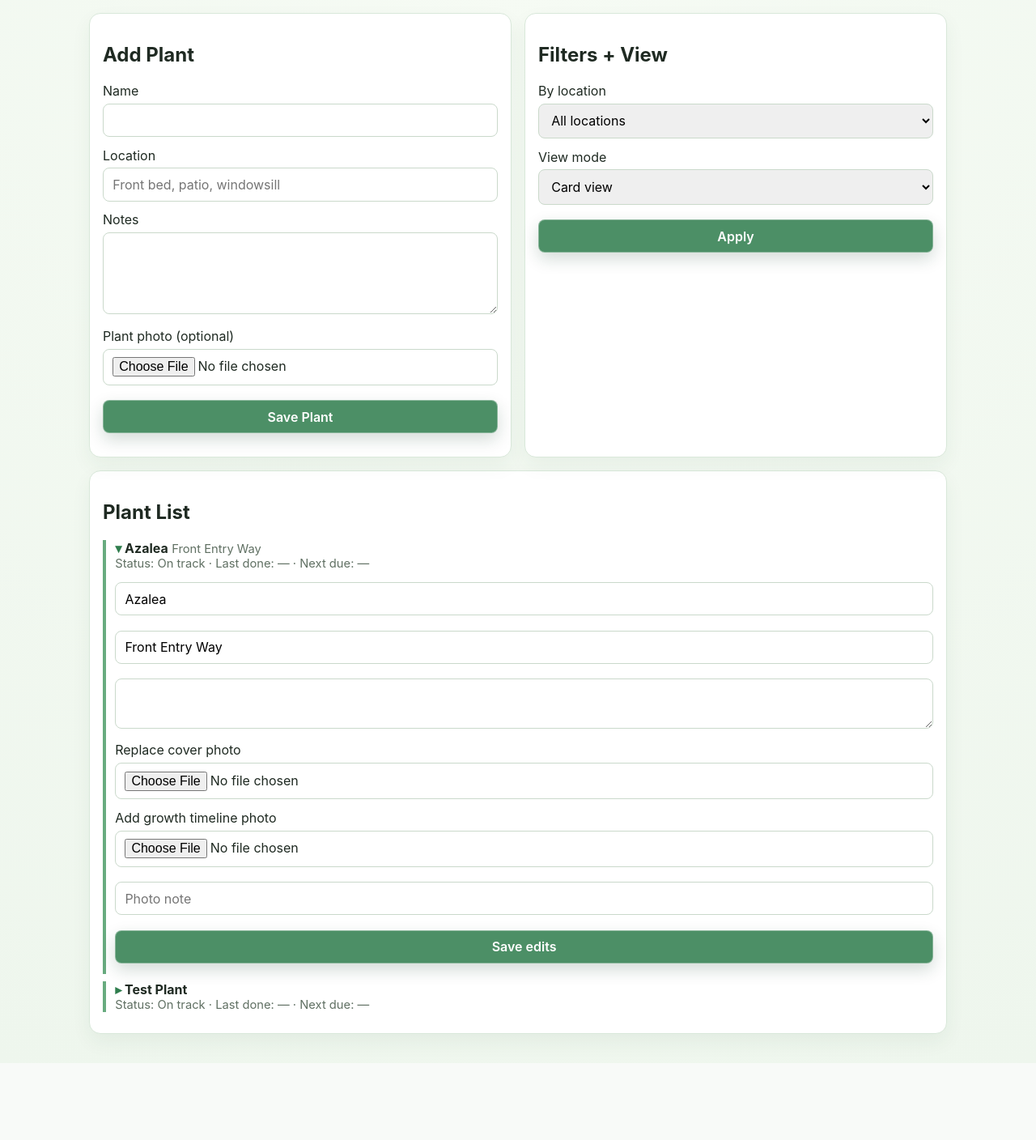
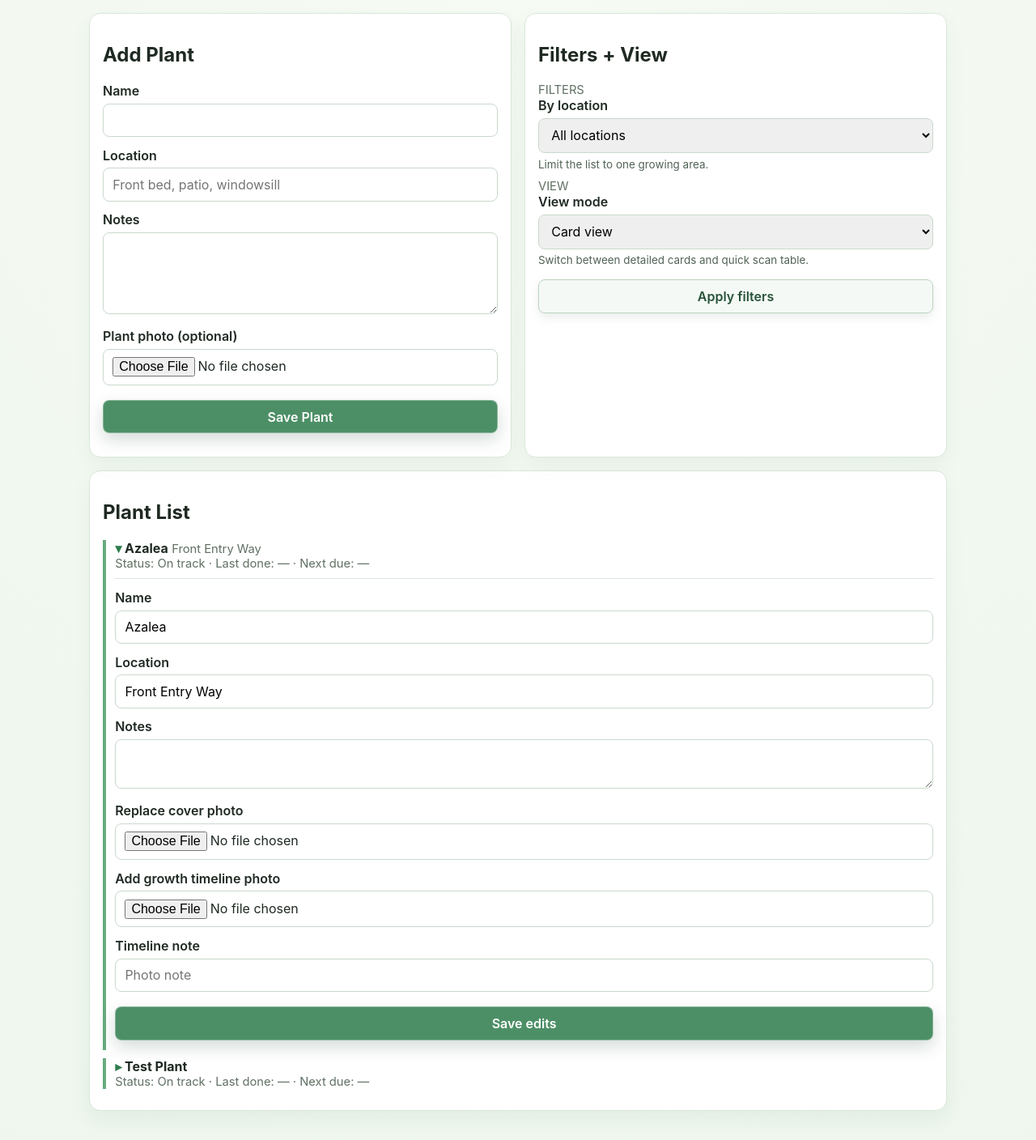
Before and after one commit to jpk300/FertilizerTracker, a Flask app: page /add in a window 1280 px wide. Shown: the part 54-1462 px from the top of the page at 81% size. Before the commit the page ends 1354 px from the top, so only its background shows below. Run offline with Flask 3, Linux system fonts and the light colour scheme; data comes from the database, SQL or seed files in the repository; data that the repository does not hold is empty.

Commit message:
Modernize filter and plant list UX with accessibility improvements

```diff
--- a/templates/add.html
+++ b/templates/add.html
@@ -4,30 +4,37 @@
   <div class="card">
     <h2>Add Plant</h2>
     <form method="post" action="{{ url_for('add_plant') }}" enctype="multipart/form-data">
-      <label>Name</label><input name="name" required />
-      <label>Location</label><input name="location" placeholder="Front bed, patio, windowsill" />
-      <label>Notes</label><textarea name="notes" rows="4"></textarea>
-      <label>Plant photo (optional)</label><input name="image" type="file" accept="image/png,image/jpeg,image/gif,image/webp" />
+      <label for="new-name">Name</label><input id="new-name" name="name" required />
+      <label for="new-location">Location</label><input id="new-location" name="location" placeholder="Front bed, patio, windowsill" />
+      <label for="new-notes">Notes</label><textarea id="new-notes" name="notes" rows="4"></textarea>
+      <label for="new-image">Plant photo (optional)</label><input id="new-image" name="image" type="file" accept="image/png,image/jpeg,image/gif,image/webp" />
       <button type="submit">Save Plant</button>
     </form>
   </div>
   <div class="card">
     <h2>Filters + View</h2>
     <form method="get" action="{{ url_for('add_page') }}">
-      <label>By location</label>
-      <select name="location"><option value="">All locations</option>{% for loc in locations %}<option value="{{ loc }}" {{ 'selected' if loc==location_filter else '' }}>{{ loc }}</option>{% endfor %}</select>
-      <label>View mode</label>
-      <select name="view"><option value="cards" {{ 'selected' if view_mode=='cards' else '' }}>Card view</option><option value="table" {{ 'selected' if view_mode=='table' else '' }}>Compact table</option></select>
-      <button type="submit">Apply</button>
+      <div class="small">FILTERS</div>
+      <label for="filter-location">By location</label>
+      <select id="filter-location" name="location"><option value="">All locations</option>{% for loc in locations %}<option value="{{ loc }}" {{ 'selected' if loc==location_filter else '' }}>{{ loc }}</option>{% endfor %}</select>
+      <div class="field-help">Limit the list to one growing area.</div>
+      <div class="small">VIEW</div>
+      <label for="filter-view">View mode</label>
+      <select id="filter-view" name="view"><option value="cards" {{ 'selected' if view_mode=='cards' else '' }}>Card view</option><option value="table" {{ 'selected' if view_mode=='table' else '' }}>Compact table</option></select>
+      <div class="field-help">Switch between detailed cards and quick scan table.</div>
+      <button class="btn-secondary" type="submit">Apply filters</button>
     </form>
   </div>
 </div>
 <div class="card">
 <h2>Plant List</h2>
 {% if view_mode == 'table' %}
-<table><tr><th>Name</th><th>Status</th><th>Last done</th><th>Next due</th></tr>
-{% for plant in plants %}{% set summary = care_summaries[plant.id] %}<tr><td>{{ plant.name }}</td><td>{{ summary.status }}</td><td>{{ summary.last_done.isoformat() if summary.last_done else '—' }}</td><td>{{ summary.next_due.isoformat() if summary.next_due else '—' }}</td></tr>{% endfor %}
+<div style="overflow-x:auto;">
+<table style="width:100%; border-collapse: collapse; min-width: 660px;">
+  <tr style="position: sticky; top: 0; background: #edf5ee; z-index: 1;"><th style="text-align:left; padding:.55rem; border-bottom:1px solid #cddfce;">Name</th><th style="text-align:left; padding:.55rem; border-bottom:1px solid #cddfce;">Status</th><th style="text-align:left; padding:.55rem; border-bottom:1px solid #cddfce;">Last done</th><th style="text-align:left; padding:.55rem; border-bottom:1px solid #cddfce;">Next due</th></tr>
+{% for plant in plants %}{% set summary = care_summaries[plant.id] %}<tr style="background: {{ '#fafdf9' if loop.index is odd else '#f2f8f2' }};"><td style="padding:.5rem .55rem;">{{ plant.name }}</td><td style="padding:.5rem .55rem;">{{ summary.status }}</td><td style="padding:.5rem .55rem;">{{ summary.last_done.isoformat() if summary.last_done else '—' }}</td><td style="padding:.5rem .55rem;">{{ summary.next_due.isoformat() if summary.next_due else '—' }}</td></tr>{% endfor %}
 </table>
+</div>
 {% endif %}
 {% for plant in plants %}
 {% set summary = care_summaries[plant.id] %}
@@ -38,13 +45,14 @@
 </summary>
 <div class="task-content">
 {% if plant.image_path %}<div><img src="{{ url_for('static', filename=plant.image_path) }}" class="plant-photo"/></div>{% endif %}
+<hr style="border:0; border-top:1px solid #d9e8da; margin:.6rem 0 .8rem;" />
 <form method="post" action="{{ url_for('edit_plant', plant_id=plant.id) }}" enctype="multipart/form-data">
-<input name="name" value="{{ plant.name }}" required />
-<input name="location" value="{{ plant.location or '' }}" placeholder="Location" />
-<textarea name="notes" rows="2">{{ plant.notes or '' }}</textarea>
-<label>Replace cover photo</label><input name="image" type="file" accept="image/png,image/jpeg,image/gif,image/webp" />
-<label>Add growth timeline photo</label><input name="timeline_image" type="file" accept="image/png,image/jpeg,image/gif,image/webp" />
-<input name="timeline_note" placeholder="Photo note" />
+<label for="name-{{ plant.id }}">Name</label><input id="name-{{ plant.id }}" name="name" value="{{ plant.name }}" required />
+<label for="location-{{ plant.id }}">Location</label><input id="location-{{ plant.id }}" name="location" value="{{ plant.location or '' }}" placeholder="Location" />
+<label for="notes-{{ plant.id }}">Notes</label><textarea id="notes-{{ plant.id }}" name="notes" rows="2">{{ plant.notes or '' }}</textarea>
+<label for="image-{{ plant.id }}">Replace cover photo</label><input id="image-{{ plant.id }}" name="image" type="file" accept="image/png,image/jpeg,image/gif,image/webp" />
+<label for="timeline-image-{{ plant.id }}">Add growth timeline photo</label><input id="timeline-image-{{ plant.id }}" name="timeline_image" type="file" accept="image/png,image/jpeg,image/gif,image/webp" />
+<label for="timeline-note-{{ plant.id }}">Timeline note</label><input id="timeline-note-{{ plant.id }}" name="timeline_note" placeholder="Photo note" />
 <button type="submit">Save edits</button>
 </form>
 {% if plant.photos %}<div class="small">Timeline:</div>{% for photo in (plant.photos|sort(attribute='taken_on', reverse=True))[:5] %}<img src="{{ url_for('static', filename=photo.image_path) }}" class="plant-photo" title="{{ photo.taken_on.isoformat() }} {{ photo.note or '' }}" />{% endfor %}{% endif %}
--- a/templates/base.html
+++ b/templates/base.html
@@ -44,6 +44,8 @@
       width: 100%; padding: .6rem .7rem; margin-top: .35rem; margin-bottom: .8rem;
       border-radius: 8px; border: 1px solid #cad9cb; font: inherit;
     }
+    label { font-weight: 600; }
+    .field-help { color: #516356; font-size: .84rem; margin: -.45rem 0 .65rem; }
     button { background: rgba(47, 125, 77, 0.86); color: white; border: 1px solid rgba(255,255,255,.35); font-weight: 600; cursor: pointer; backdrop-filter: blur(4px); -webkit-backdrop-filter: blur(4px); box-shadow: 0 8px 20px rgba(18, 63, 39, .18); transition: transform .14s ease, filter .14s ease, box-shadow .14s ease; }
     button:hover { filter: brightness(1.04); transform: translateY(-1px); box-shadow: 0 10px 22px rgba(18, 63, 39, .22); }
     .button-row { display: flex; gap: .65rem; flex-wrap: wrap; margin-top: .7rem; }
@@ -59,6 +61,13 @@
     .btn:hover { transform: translateY(-1px); box-shadow: 0 8px 18px rgba(36, 78, 52, 0.18); }
     .btn-archive { background: linear-gradient(180deg, #3a8b58, #2f7d4d); }
     .btn-delete { background: linear-gradient(180deg, var(--warn), #b63838); }
+    .btn-secondary {
+      background: #f5f9f5;
+      color: #275339;
+      border: 1px solid #bdd4c0;
+      box-shadow: 0 5px 12px rgba(37, 76, 51, .10);
+    }
+    .btn-secondary:hover { background: #edf5ed; }
     @media (min-width: 821px){
       .button-row.button-row-actions { gap: .45rem; margin-top: .55rem; }
       .button-row.button-row-actions .btn {
@@ -88,6 +97,16 @@
     .small { color: var(--muted); font-size: .92rem; }
     .flash { background: var(--accent-soft); color: #1f5f3a; }
     .muted { color: var(--muted); }
+    a:focus-visible,
+    button:focus-visible,
+    input:focus-visible,
+    select:focus-visible,
+    textarea:focus-visible,
+    summary:focus-visible {
+      outline: 3px solid #205c38;
+      outline-offset: 2px;
+      border-radius: 8px;
+    }
     @media (max-width: 820px){ .grid { grid-template-columns: 1fr; } .topbar { flex-direction: column; align-items: flex-start; } .nav { width: 100%; } }
   </style>
 </head>
```
